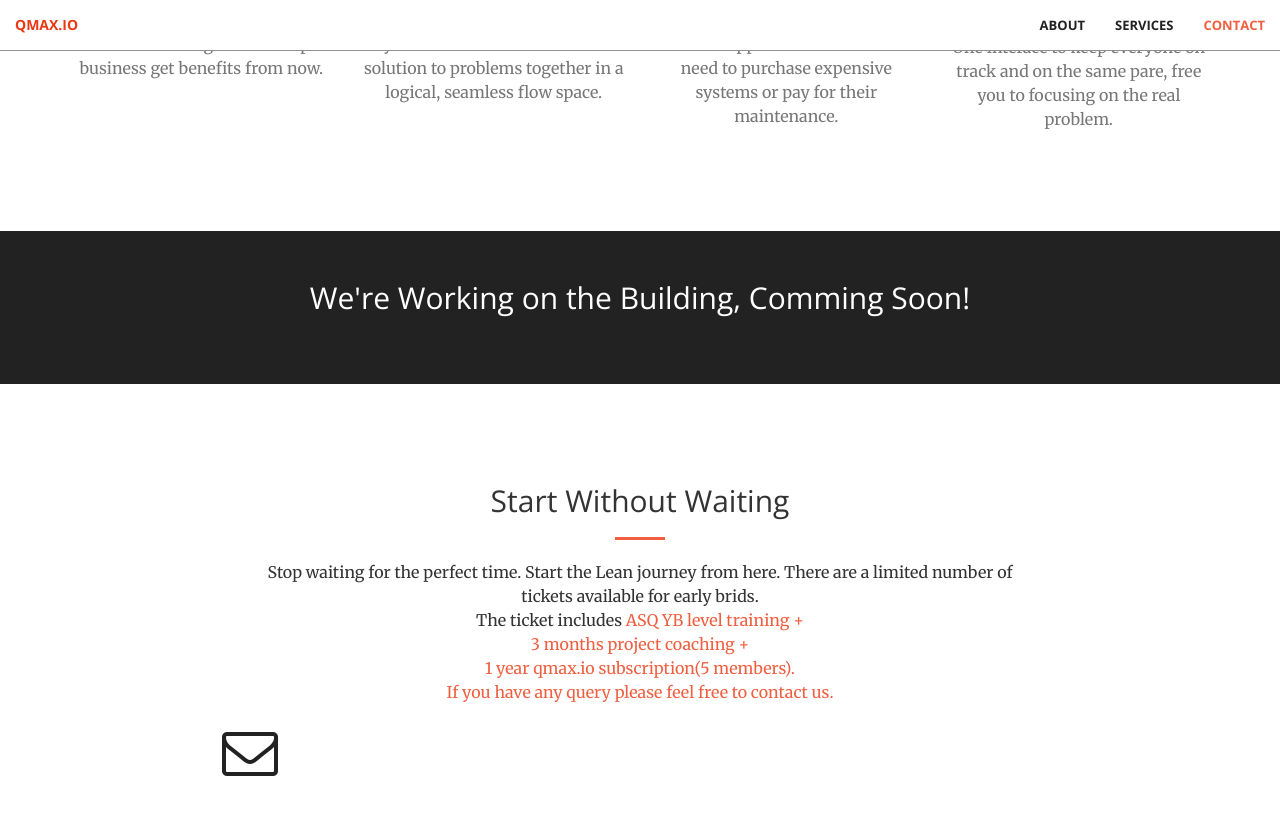
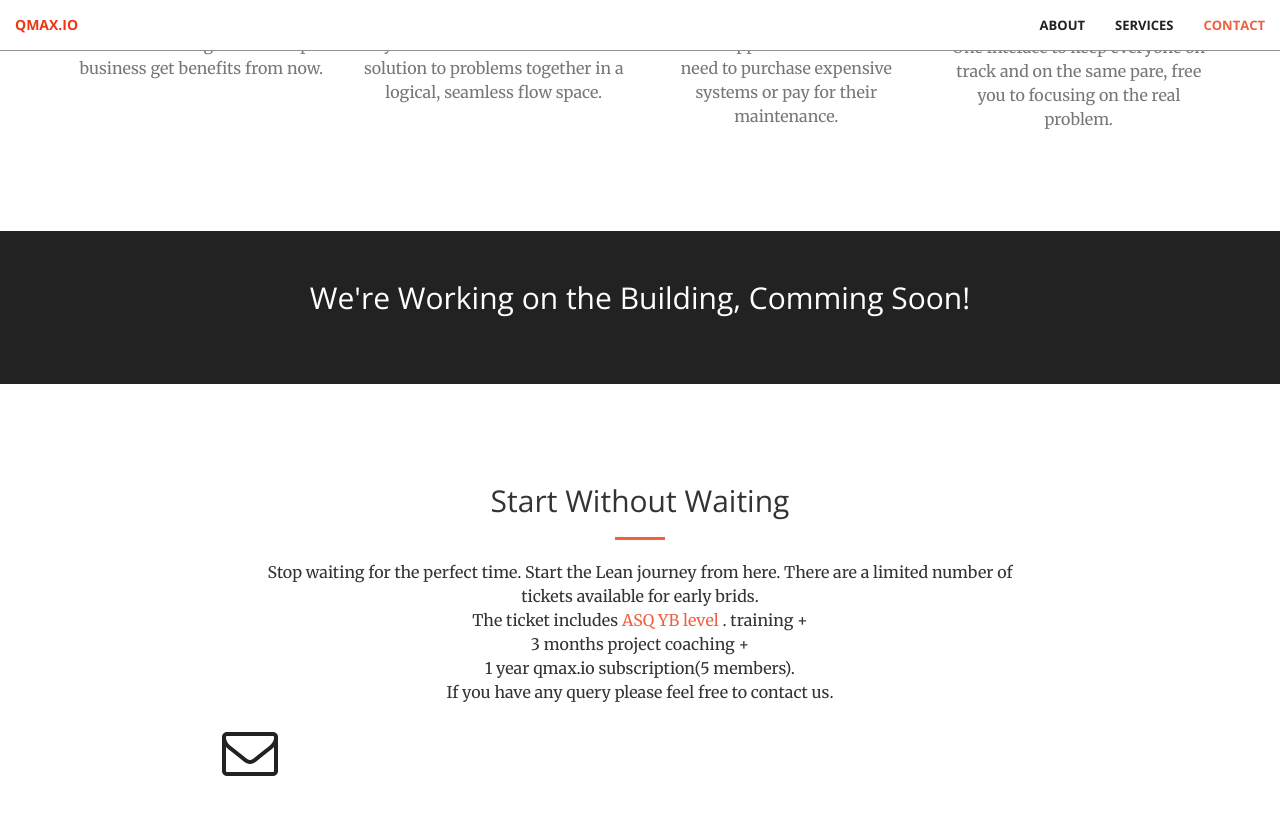
Before and after one commit to davidwei33li/kk33, a Jekyll site: the page built from index.html, in a window 1280 px wide and 900 px high, scrolled down 1594 px. Shown: the top 815 px of the window. Built offline with Jekyll 4.4.1, drawn with Linux system fonts in a browser that asks for light colours; part of the change alters nothing that is shown.

```diff
--- a/_includes/contact.html
+++ b/_includes/contact.html
@@ -5,13 +5,13 @@
                 <h2 class="section-heading">Start Without Waiting</h2>
                 <hr class="primary">
                 <p>Stop waiting for the perfect time. Start the Lean journey from here. There are a limited number of tickets available for early brids. <br>
-                    The ticket includes <a href="https://asq.org/cert/resource/pdf/certification/SSYB%20BOK-final.pdf"> ASQ YB level training +
+                    The ticket includes <a href="https://asq.org/cert/resource/pdf/certification/SSYB%20BOK-final.pdf"> ASQ YB level </a>. training +
                     <br>3 months project coaching +
                     <br>1 year qmax.io subscription(5 members).
                     <br> If you have any query please feel free to contact us. </p>
             </div>
         <div class="col-lg-2 col-lg-offset-1 text-center">
-            <a href="mailto:{{contact@qmax.io}}">
+            <a href="mailto:{{ site.emal}}">
             <i class="fa fa-envelope-o fa-3x wow bounceIn" data-wow-delay=".1s"></i>
                 <p>{{ site.email }}</p>
             </a>
```
